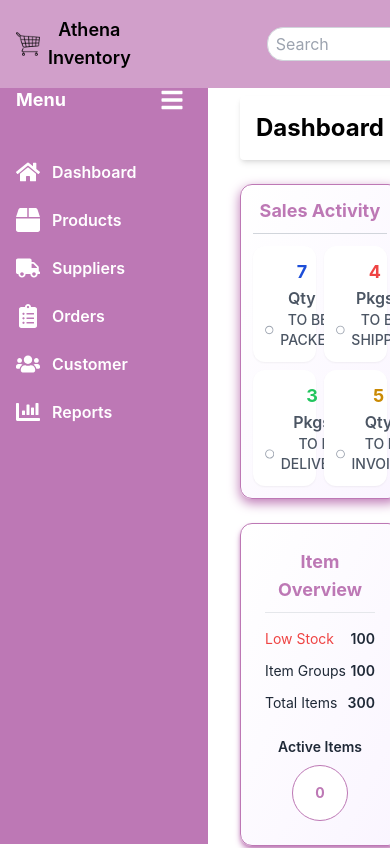
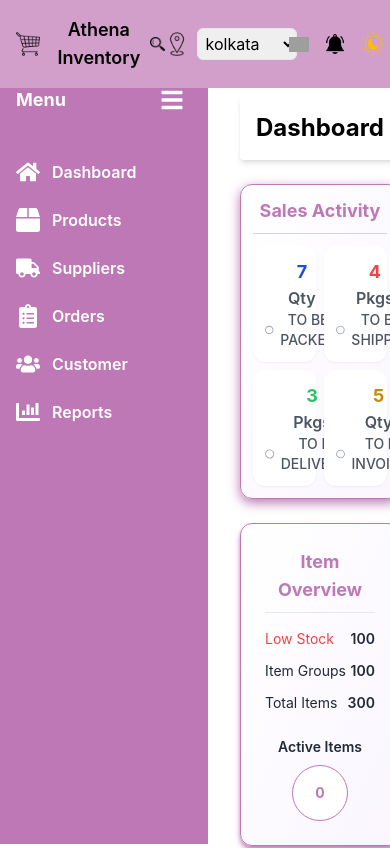
Before and after one commit to anik0103/inventory-management-system, a React (Create React App) app: page / in a window 390 px wide. Shown: the top 848 px of the page. Built offline with nearby package versions, Linux system fonts and the light colour scheme; grey boxes are pictures that could not be loaded.

Commit message:
feat: enhance Navbar component with improved layout and mobile search functionality

```diff
--- a/src/Components/Navbar.js
+++ b/src/Components/Navbar.js
@@ -1,3 +1,4 @@
+import React, { useContext, useState } from "react";
 import SearchIcon from "../asset/search.png";
 import Cart from "../asset/shopping-cart.png";
 import theme from "../asset/themes.png";
@@ -5,44 +6,75 @@ import man from "../asset/man.png";
 import location from "../asset/location.png";
 import notifiaction from "../asset/notification.png";
 import plus from "../asset/add.png";
-import React, { useContext } from "react";
 import mockData from "../asset/fakeApiResponce/mockData.json";
 import { RegionContext } from "../Components/Dashbord/RegionContext";
 
 const Navbar = () => {
   const { selectedRegion, setSelectedRegion } = useContext(RegionContext);
+  const [showSearch, setShowSearch] = useState(false);
 
   const handleRegionChange = (e) => {
     setSelectedRegion(e.target.value);
   };
 
   return (
-    <nav className="w-full p-4 flex bg-[#d19fca]">
-      <div className="container-fluid flex space-x-40 items-center">
+    <nav className="w-full p-4 flex items-center justify-between bg-[#d19fca]">
+      {/* Left - Logo */}
       <div className="flex items-center space-x-2">
         <img src={Cart} alt="logo" className="w-6" />
         <h3 className="font-semibold text-lg">Athena Inventory</h3>
       </div>
-        <div className="flex items-center space-x-2">
+
+      {/* Middle - Search (hidden on mobile unless toggled) */}
+      <div className="hidden md:flex items-center space-x-2">
         <input
-            className="form-control w-60 rounded-2xl px-2 py-1 border border-gray-300 focus:outline-none focus:ring-2 focus:ring-blue-400"
+          className="w-60 rounded-2xl px-2 py-1 border border-gray-300 focus:outline-none focus:ring-2 focus:ring-blue-400"
           type="search"
           placeholder="Search"
           aria-label="Search"
         />
-          <button className="btn text-green-500 rounded px-2 py-1 hover:text-white transition">
+        <button className="text-green-500 rounded px-2 py-1 hover:text-white transition">
           <img src={SearchIcon} alt="search" className="w-4" />
         </button>
       </div>
+
+      {/* Mobile Search toggle */}
+      <div className="flex md:hidden items-center">
+        {showSearch ? (
+          <div className="flex items-center space-x-2">
+            <input
+              className="w-40 rounded-2xl px-2 py-1 border border-gray-300 focus:outline-none focus:ring-2 focus:ring-blue-400"
+              type="search"
+              placeholder="Search"
+              aria-label="Search"
+            />
+            <button
+              onClick={() => setShowSearch(false)}
+              className="text-red-500 px-2"
+            >
+              ✖
+            </button>
+          </div>
+        ) : (
+          <button onClick={() => setShowSearch(true)}>
+            <img src={SearchIcon} alt="search" className="w-5" />
+          </button>
+        )}
       </div>
 
-      <div className="flex space-x-12 ml-auto items-center relative">
+      {/* Right - Actions */}
+      <div className="flex items-center space-x-4 md:space-x-6">
+        {/* Location dropdown */}
         <div className="flex items-center space-x-2">
-          <img src={location} alt="location" className="w-8 cursor-pointer" />
+          <img
+            src={location}
+            alt="location"
+            className="w-6 md:w-8 cursor-pointer"
+          />
           <select
             value={selectedRegion || ""}
             onChange={handleRegionChange}
-            className="p-1 border rounded-md w-[102px]"
+            className="p-1 border rounded-md w-[100px] md:w-[120px]"
           >
             <option value="">Choose a location</option>
             {mockData.map((region, index) => (
@@ -53,10 +85,15 @@ const Navbar = () => {
           </select>
         </div>
 
-        <img src={plus} alt="plus" className="w-6" />
-        <img src={notifiaction} alt="notifiaction" className="w-6" />
-        <img src={theme} alt="theme" className="w-8" />
-        <img src={man} alt="man" className="w-8" />
+        {/* Action icons */}
+        <img src={plus} alt="plus" className="w-5 md:w-6 cursor-pointer" />
+        <img
+          src={notifiaction}
+          alt="notifiaction"
+          className="w-5 md:w-6 cursor-pointer"
+        />
+        <img src={theme} alt="theme" className="w-6 md:w-8 cursor-pointer" />
+        <img src={man} alt="man" className="w-6 md:w-8 cursor-pointer" />
       </div>
     </nav>
   );
```
Lines whose indentation alone changed are shown as unchanged.
